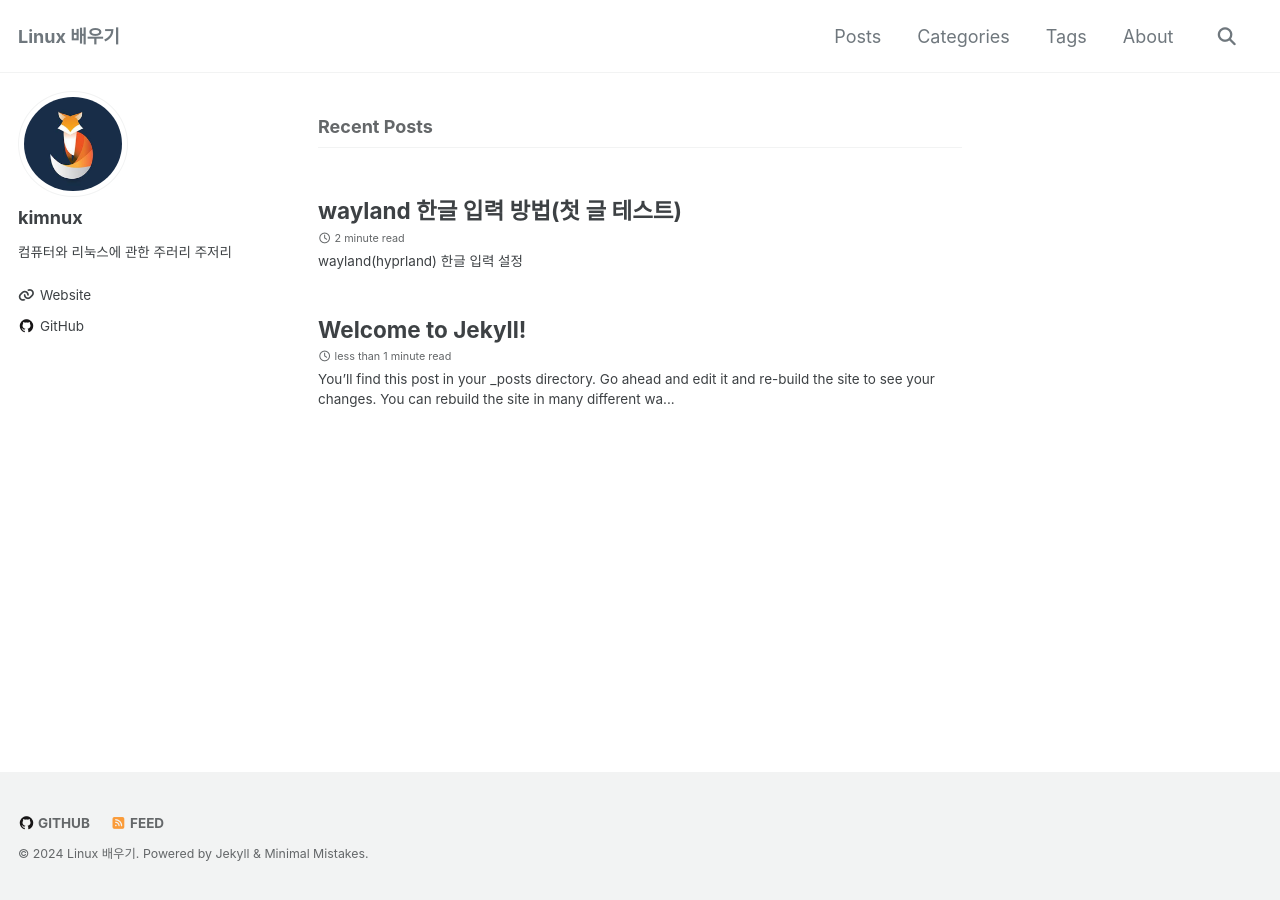
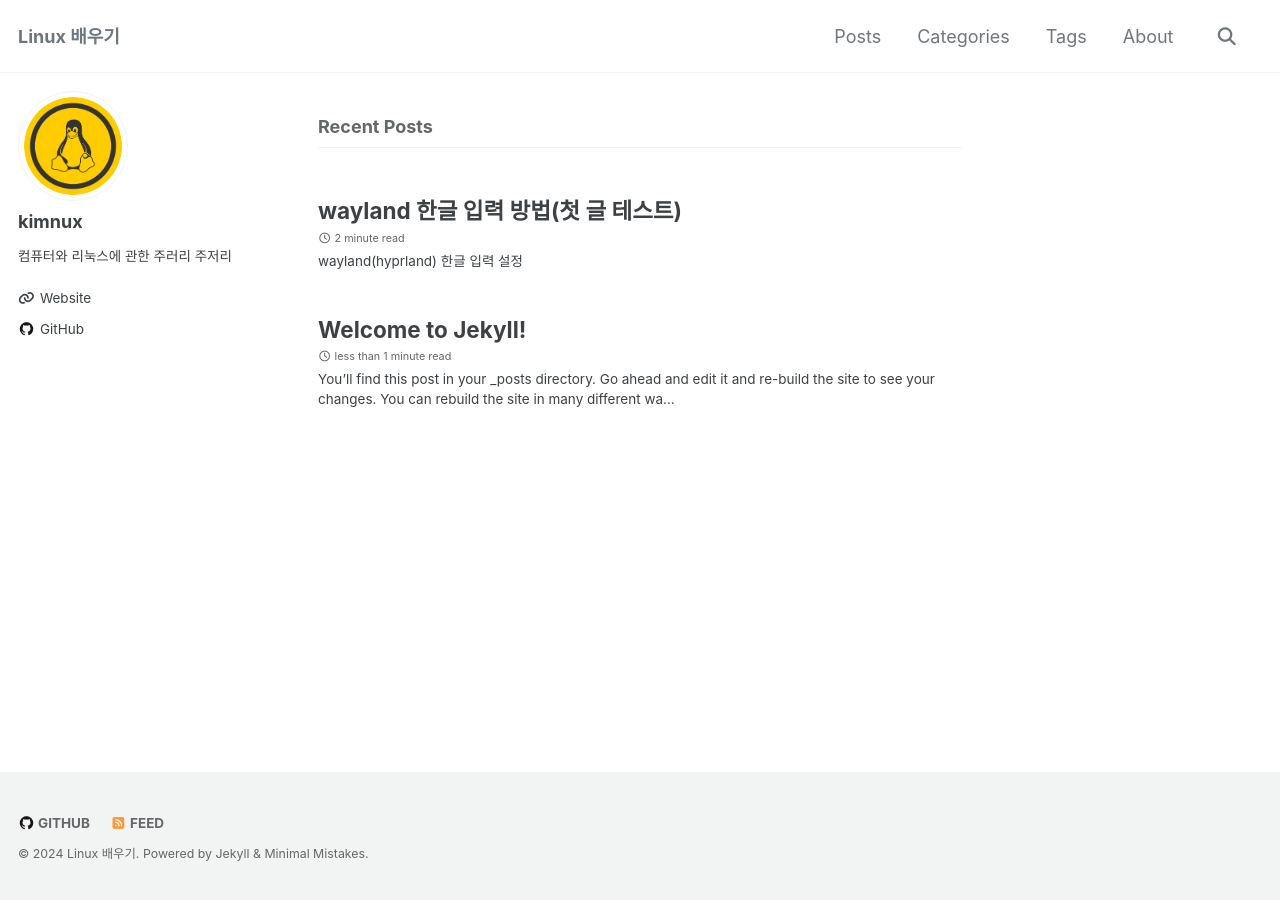
Before and after one commit to kimnux12/kimnux12.github.io, a Jekyll site: the page built from index.html, in a window 1280 px wide. Built offline with Jekyll 4.4.1, drawn with Linux system fonts in a browser that asks for light colours; cached includes are drawn as plain includes; the list of posts is cut into pages by our own code.

Commit message:
2024-06-24, 20:49

```diff
--- a/_config.yml
+++ b/_config.yml
@@ -56,7 +56,7 @@
 
 author:
   name   : "kimnux"
-  avatar : "/assets/images/fox.png"
+  avatar : "/assets/images/pngegg.png"
   bio    : "컴퓨터와 리눅스에 관한 주러리 주저리"
   links:
     - label: "Website"
@@ -64,7 +64,7 @@
       url: "https://kimnux12.github.io"
     - label: "GitHub"
       icon: "fab fa-fw fa-github"
-      url: "https://github.com/"
+      url: "https://github.com/kimnux12/dotfile"
 
 footer:
   links:
```
